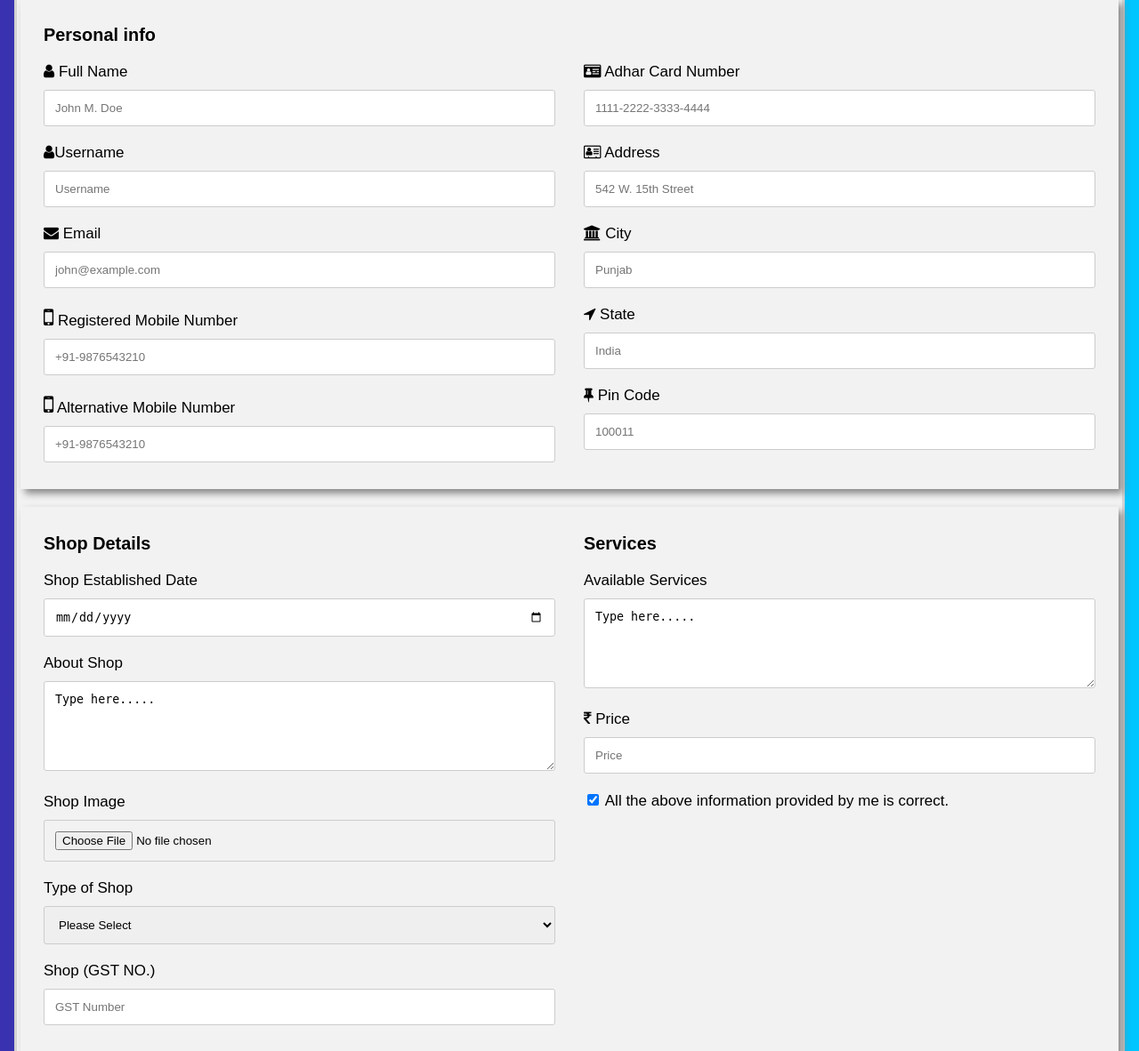
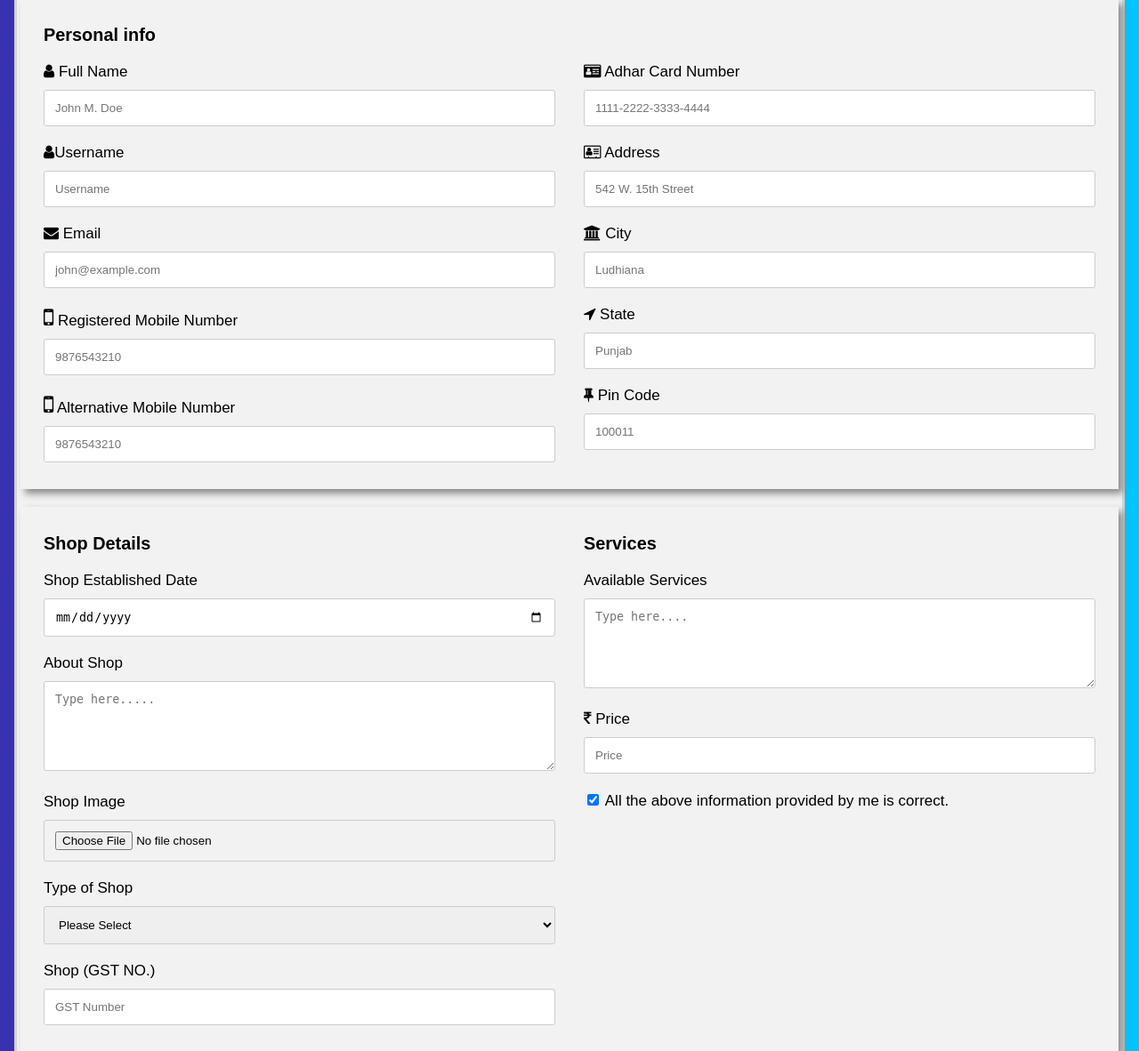
Before and after one commit to SagarYadav17/mobile-care, a Django app: page /merchant-register-form/ in a window 1280 px wide. Shown: the part 110-1292 px from the top of the page at 89% size. Run offline with Django 3.2, Linux system fonts and the light colour scheme.

Commit message:
Update merchant_register_form.html

```diff
--- a/templates/acc_app/merchant_register_form.html
+++ b/templates/acc_app/merchant_register_form.html
@@ -160,43 +160,43 @@
     <div class="row">
         <div class="col-75">
             <div class="container ">
-                <form action="/action_page.php">
-
+                <form method="POST" action="{% url 'soon' %}">
+                    {% csrf_token %}
                     <div class="row border">
                         <div class="col-50">
                             <h3>Personal info</h3>
 
 
                             <label for="fname"><i class="fa fa-user"></i> Full Name</label>
-                            <input type="text" id="fname" name="firstname" placeholder="John M. Doe">
+                            <input type="text" id="fname" name="firstname" placeholder="John M. Doe" maxlength="50">
                             <label for="user"><i class="fa fa-user"></i>Username</label>
-                            <input type="text" id="user" name="user" placeholder="Username">
+                            <input type="text" id="user" name="user" placeholder="Username" maxlength="30">
 
                             <label for="email"><i class="fa fa-envelope"></i> Email</label>
-                            <input type="text" id="email" name="email" placeholder="john@example.com">
+                            <input type="text" id="email" name="email" placeholder="john@example.com" maxlength="50">
                             <label for="mb"><i class="fa fa-mobile" style="font-size:26px;"></i> Registered Mobile
                                 Number </label>
-                            <input type="text" id="mb" name="mb" placeholder="+91-9876543210">
+                            <input type="text" id="mb" name="mb" placeholder="9876543210" maxlength="10">
                             <label for="mb1"><i class="fa fa-mobile" style="font-size:26px;"></i> Alternative Mobile
                                 Number </label>
-                            <input type="text" id="mb1" name="mb1" placeholder="+91-9876543210">
+                            <input type="text" id="mb1" name="mb1" placeholder="9876543210" maxlength="10">
 
                         </div>
 
                         <div class="col-50" style="margin-top:62px;">
                             <div></div>
                             <label for="adhar"><i class="fa fa-id-card"></i> Adhar Card Number</label>
-                            <input type="text" id="adhar" name="adhar" placeholder="1111-2222-3333-4444">
+                            <input type="text" id="adhar" name="adhar" placeholder="1111-2222-3333-4444" maxlength="16">
 
 
                             <label for="adr"><i class="fa fa-address-card-o"></i> Address</label>
-                            <input type="text" id="adr" name="address" placeholder="542 W. 15th Street">
+                            <input type="text" id="adr" name="address" placeholder="542 W. 15th Street" maxlength="100">
                             <label for="city"><i class="fa fa-institution"></i> City</label>
-                            <input type="text" id="city" name="city" placeholder="Punjab">
+                            <input type="text" id="city" name="city" placeholder="Ludhiana" maxlength="20">
                             <label for="state"><i class="fa fa-location-arrow"></i> State</label>
-                            <input type="text" id="state" name="state" placeholder="India">
+                            <input type="text" id="state" name="state" placeholder="Punjab" maxlength="20">
                             <label for="zip"><i class="fa fa-thumb-tack"></i> Pin Code</label>
-                            <input type="text" id="zip" name="zip" placeholder="100011">
+                            <input type="text" id="zip" name="zip" placeholder="100011" maxlength="6">
 
 
 
@@ -215,7 +215,7 @@
                             <input type="date" id="dd" name="dd" placeholder="DD-MM-YYYY">
 
                             <label for="shop">About Shop</label>
-                            <textarea rows="5" id="shop" class="form-control">Type here.....</textarea>
+                            <textarea rows="5" id="shop" class="form-control" placeholder="Type here....."></textarea>
                             <label for="image">Shop Image</label>
                             <input type="file" id="image" name="image" placeholder="" class="form-control">
 
@@ -223,20 +223,20 @@
                             <label for="types">Type of Shop</label>
                             <select id="types" class="form-control">
                                 <option>Please Select</option>
-                                <option>Wholeseller</option>
-                                <option>Retailer</option>
+                                <option value="Wholeseller">Wholeseller</option>
+                                <option value="Retailer">Retailer</option>
                             </select>
                             <label for="gst">Shop (GST NO.)</label>
-                            <input type="text" id="gst" name="gst" placeholder="GST Number">
+                            <input type="text" id="gst" name="gst" placeholder="GST Number" maxlength="15">
                         </div>
 
                         <div class="col-50">
 
                             <h3>Services</h3>
                             <label for="comment">Available Services</label>
-                            <textarea rows="5" id="comment" class="form-control">Type here.....</textarea>
+                            <textarea rows="5" id="comment" class="form-control" placeholder="Type here...."></textarea>
                             <label for="comment"><i class="fa fa-inr"></i> Price</label>
-                            <input type="number" id="price" name="price" placeholder="Price">
+                            <input type="number" id="price" name="price" placeholder="Price" maxlength="5">
 
 
                             <label>
```
